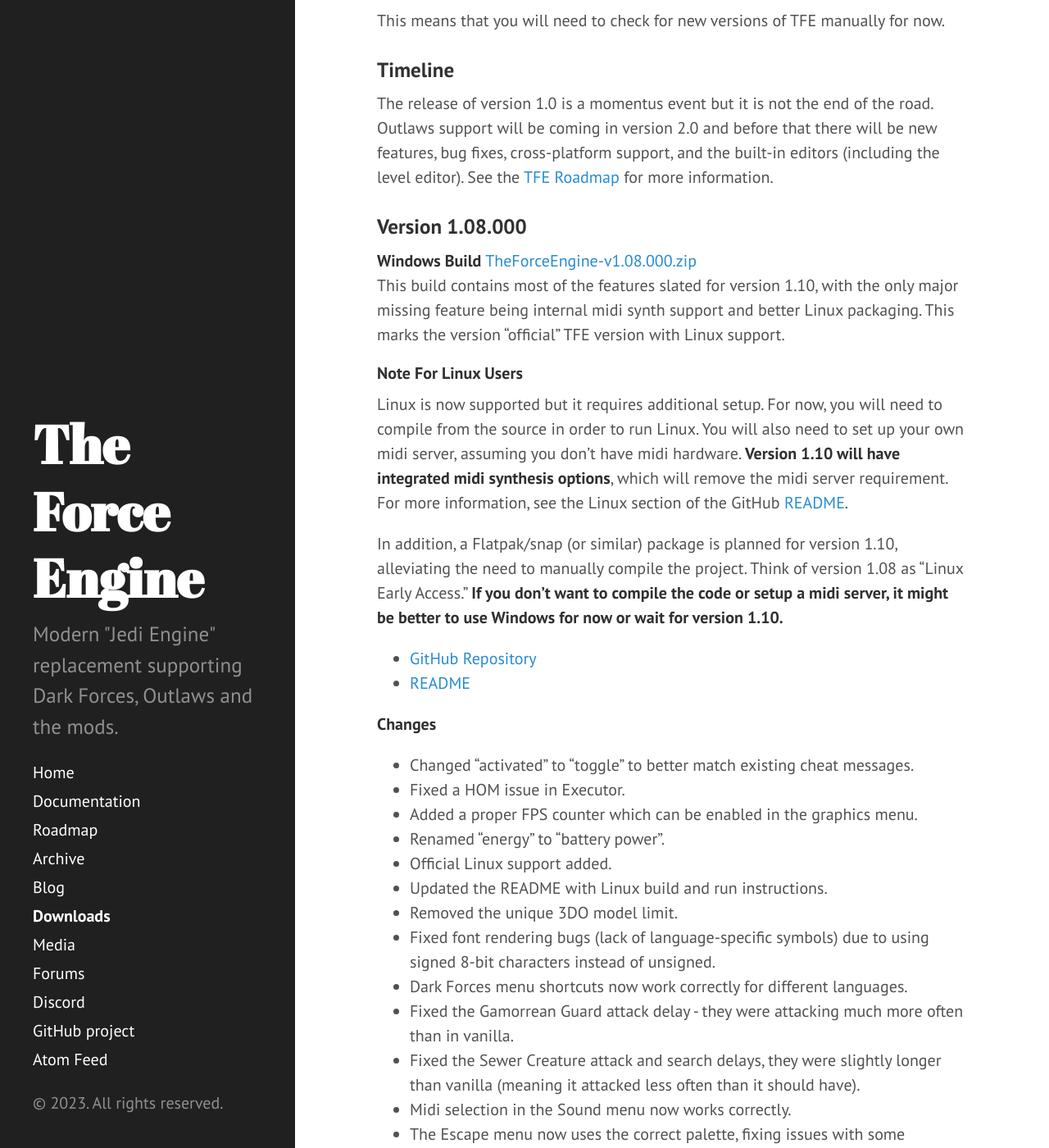
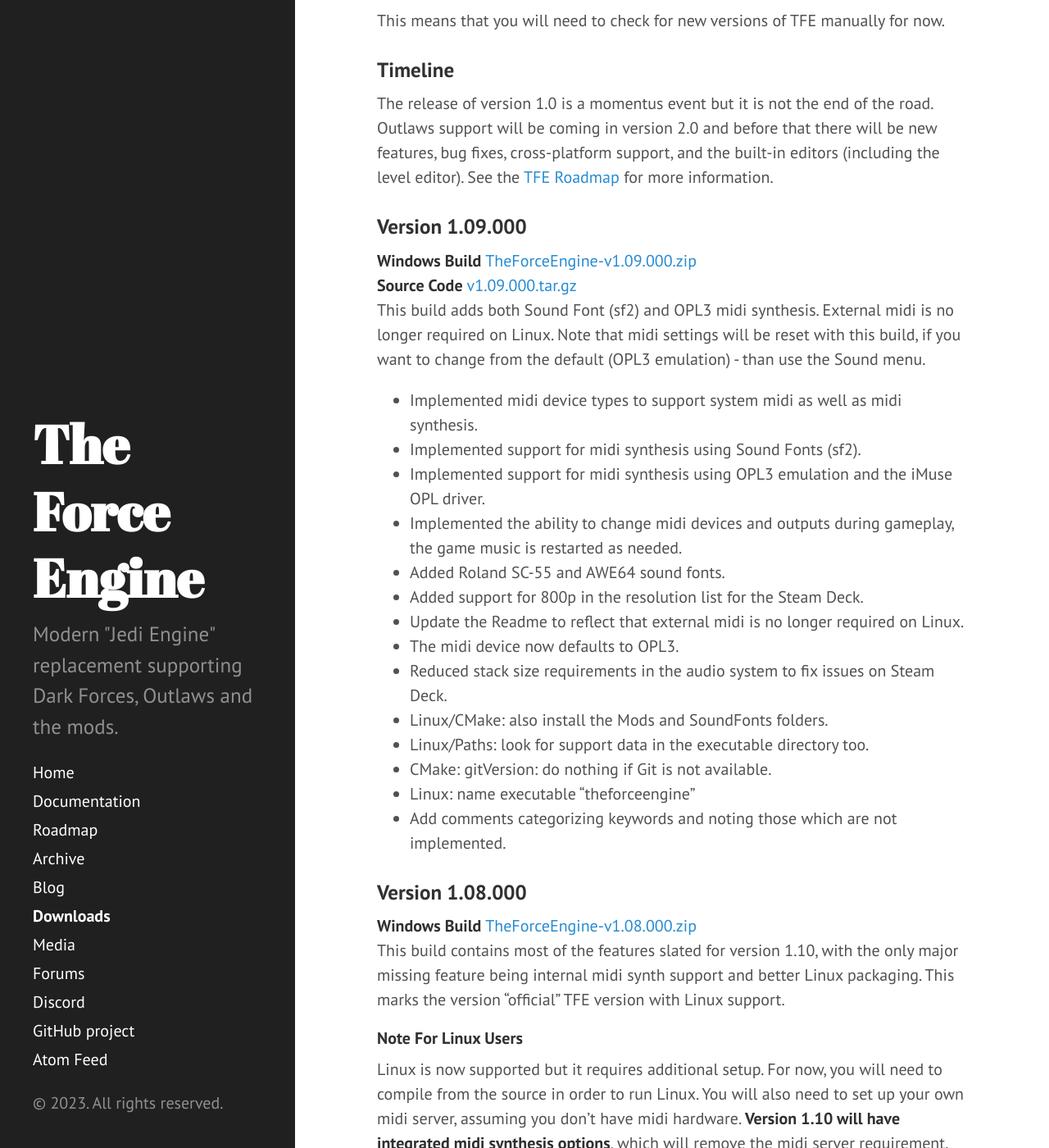
Before and after one commit to TheForceEngine/TheForceEngine.github.io, a Jekyll site: the page built from downloads.md, in a window 1280 px wide and 1400 px high, scrolled down 410 px. Shown: the whole window at 82% size. Built offline with Jekyll 4.4.1, drawn with Linux system fonts in a browser that asks for light colours.

Commit message:
Update downloads.md

```diff
--- a/downloads.md
+++ b/downloads.md
@@ -10,6 +10,26 @@
 
 ### Timeline
 The release of version 1.0 is a momentus event but it is not the end of the road. Outlaws support will be coming in version 2.0 and before that there will be new features, bug fixes, cross-platform support, and the built-in editors (including the level editor). See the [TFE Roadmap](Roadmap.md) for more information.
+
+### Version 1.09.000
+**Windows Build** [TheForceEngine-v1.09.000.zip](https://github.com/luciusDXL/TheForceEngine/releases/download/v1.09.000/TheForceEngine-v1.09.000.zip) <br>
+**Source Code** [v1.09.000.tar.gz](https://github.com/luciusDXL/TheForceEngine/archive/refs/tags/v1.09.000.tar.gz) <br>
+This build adds both Sound Font (sf2) and OPL3 midi synthesis. External midi is no longer required on Linux. Note that midi settings will be reset with this build, if you want to change from the default (OPL3 emulation) - than use the Sound menu.
+
+* Implemented midi device types to support system midi as well as midi synthesis.
+* Implemented support for midi synthesis using Sound Fonts (sf2).
+* Implemented support for midi synthesis using OPL3 emulation and the iMuse OPL driver.
+* Implemented the ability to change midi devices and outputs during gameplay, the game music is restarted as needed.
+* Added Roland SC-55 and AWE64 sound fonts.
+* Added support for 800p in the resolution list for the Steam Deck.
+* Update the Readme to reflect that external midi is no longer required on Linux.
+* The midi device now defaults to OPL3.
+* Reduced stack size requirements in the audio system to fix issues on Steam Deck.
+* Linux/CMake: also install the Mods and SoundFonts folders.
+* Linux/Paths: look for support data in the executable directory too.
+* CMake: gitVersion: do nothing if Git is not available.
+* Linux: name executable "theforceengine"
+* Add comments categorizing keywords and noting those which are not implemented.
 
 ### Version 1.08.000
 **Windows Build** [TheForceEngine-v1.08.000.zip](archive/TheForceEngine-v1.08.000.zip) <br>
```
